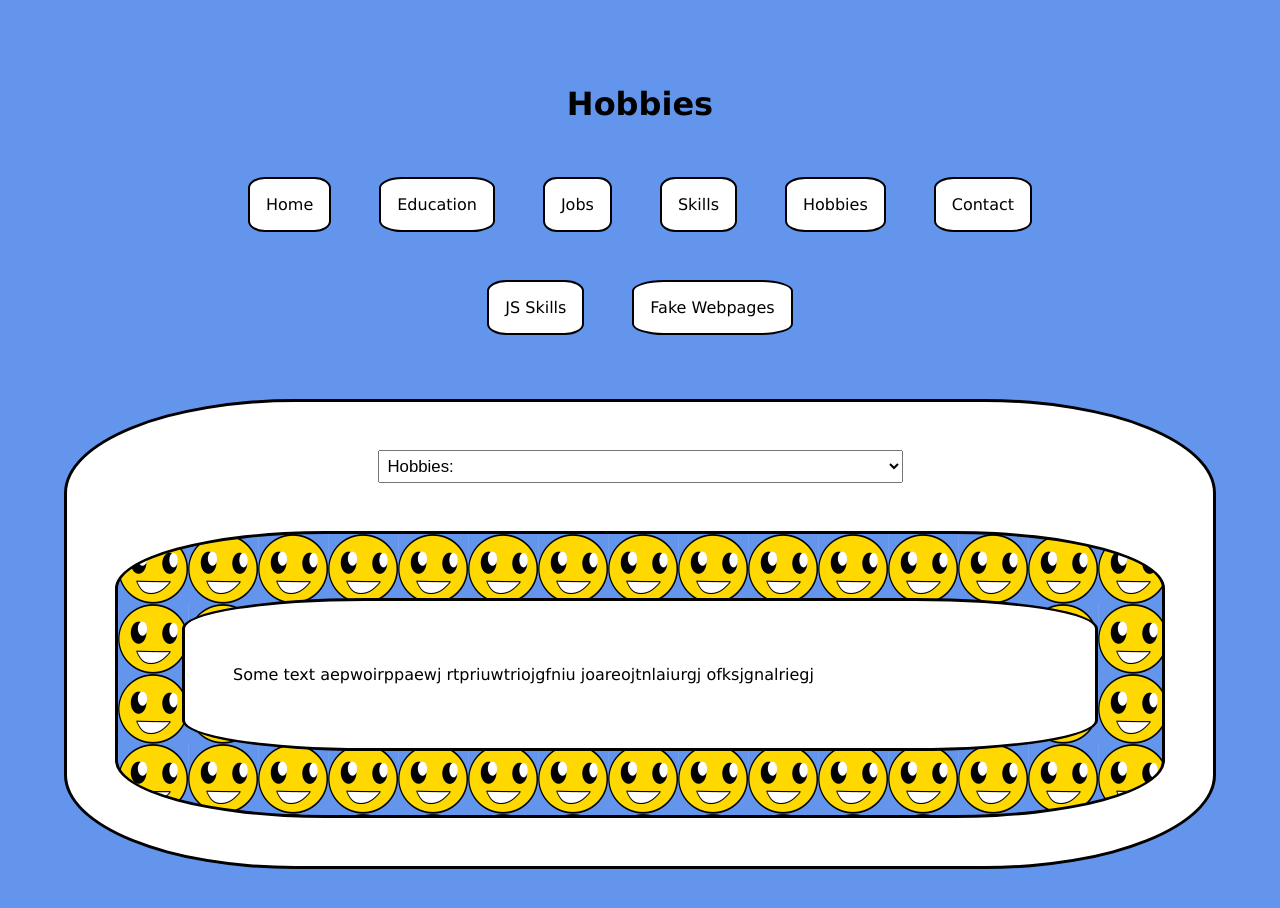
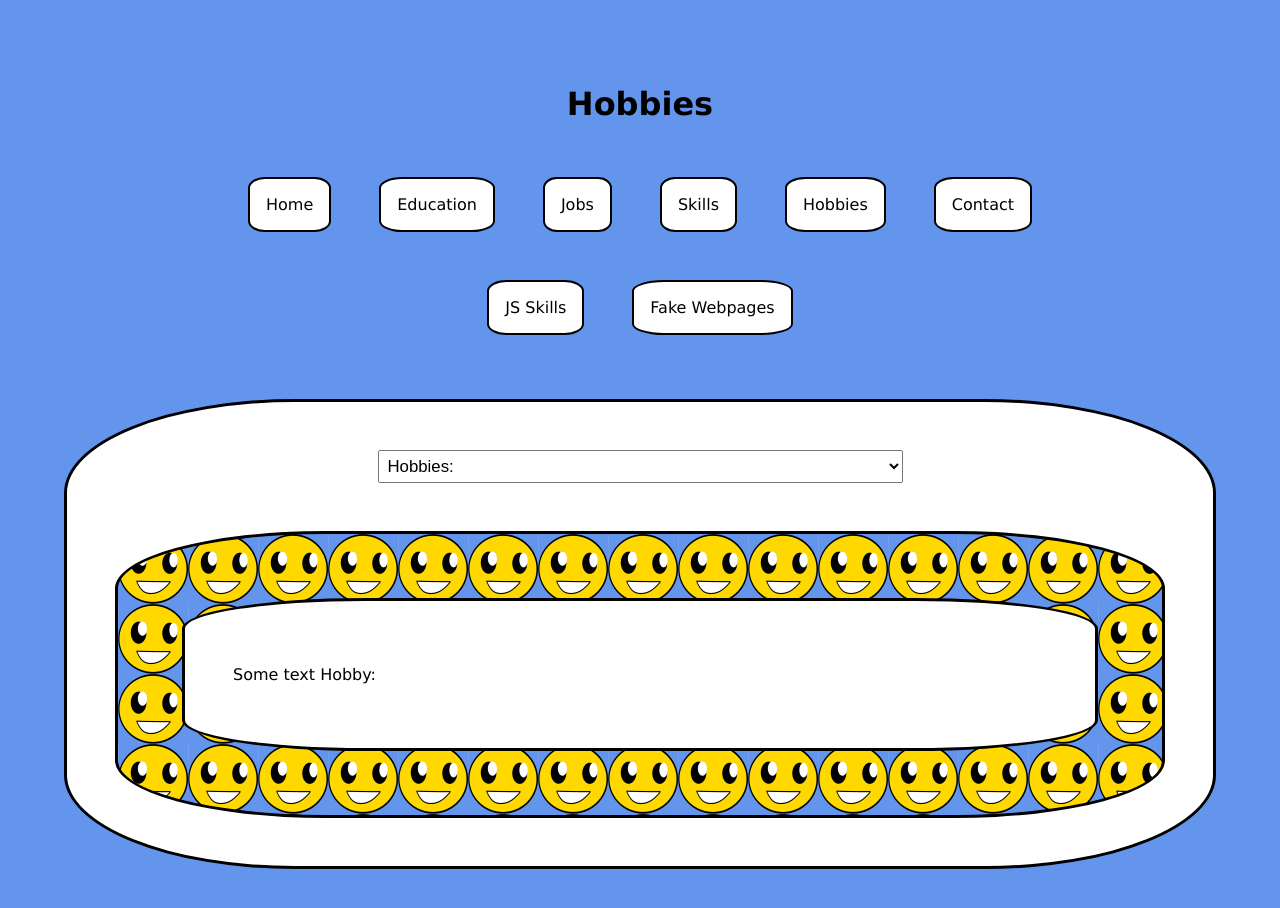
Before and after one commit to L1ndseyHerman/Personal-Website-ReactJS, a React (Create React App) app: page /hobbies in a window 1280 px wide. Shown: the top 908 px of the page. Built offline with nearby package versions, Linux system fonts and the light colour scheme.

Commit message:
Got the selected hobby value to display.

```diff
--- a/src/pages/Hobbies.tsx
+++ b/src/pages/Hobbies.tsx
@@ -1,13 +1,27 @@
-import React from "react";
+import React, { useState } from "react";
 import Wrapper from "../components/Wrapper";
 import classes from "./Hobbies.module.css";
 
 const Hobbies: React.FC = () => {
+  const [hobby, setHobby] = useState("");
+
+  const selectChangeHandler: (
+    event: React.ChangeEvent<{ value: string }>
+  ) => void = (event) => {
+    setHobby(event.target.value);
+  };
+
   return (
     <div>
       <Wrapper title="Hobbies">
-        <select id="hobbyChoices" className={classes.select}>
-          <option>Hobbies:</option>
+        <select
+          id="hobbyChoices"
+          className={classes.select}
+          onChange={(event: React.ChangeEvent<{ value: string }>) =>
+            selectChangeHandler(event)
+          }
+        >
+          <option value="nothing">Hobbies:</option>
           <option value="music">Music</option>
           <option value="creativeWriting">Creative Writing</option>
           <option value="nature">Nature</option>
@@ -15,10 +29,7 @@ const Hobbies: React.FC = () => {
         </select>
         <div className={classes.imageDiv}>
           <div className={classes.infoDiv}>
-            <p>
-              Some text aepwoirppaewj rtpriuwtriojgfniu joareojtnlaiurgj
-              ofksjgnalriegj
-            </p>
+            <p>Some text Hobby: {hobby}</p>
           </div>
         </div>
       </Wrapper>
```
